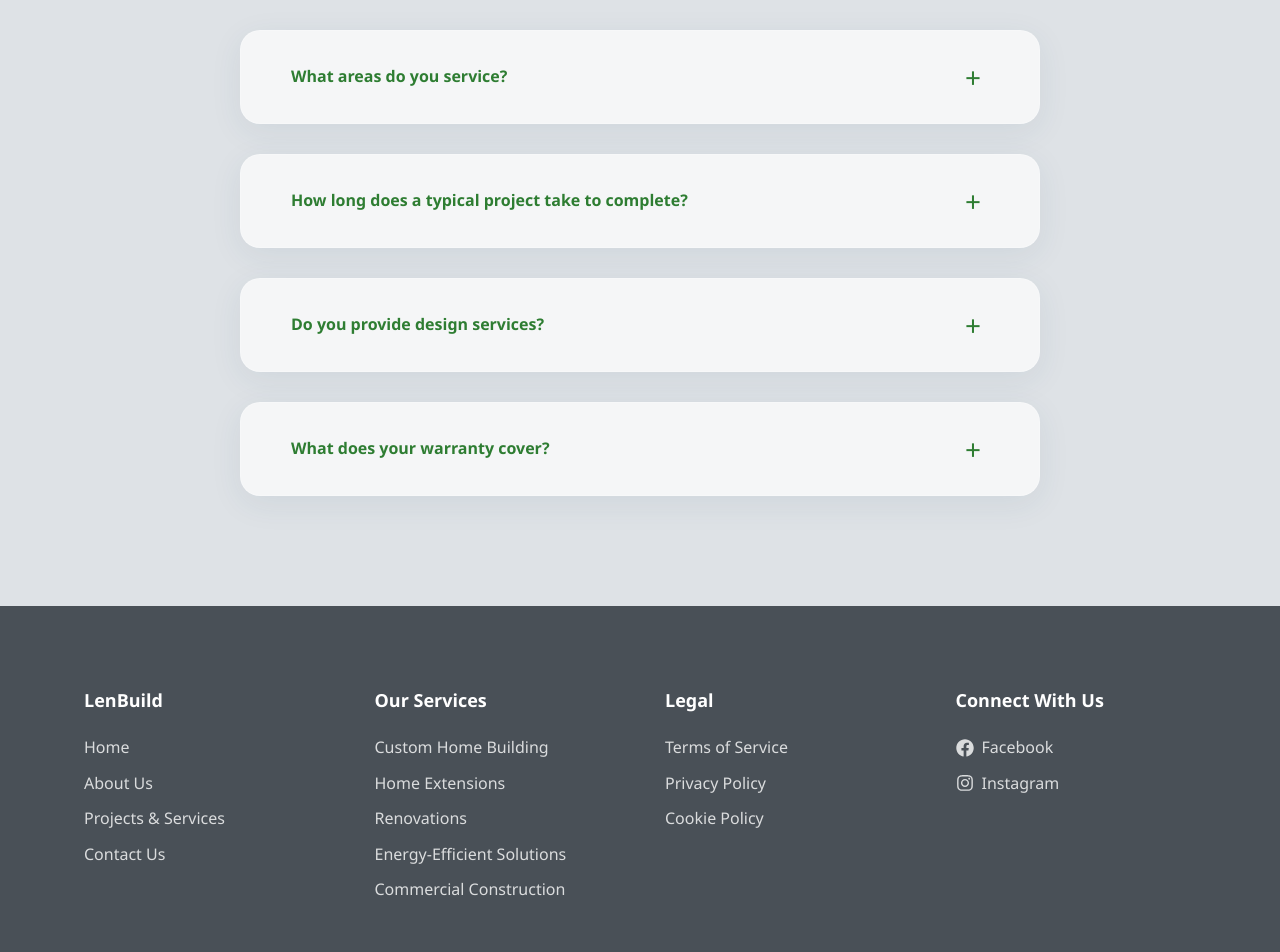
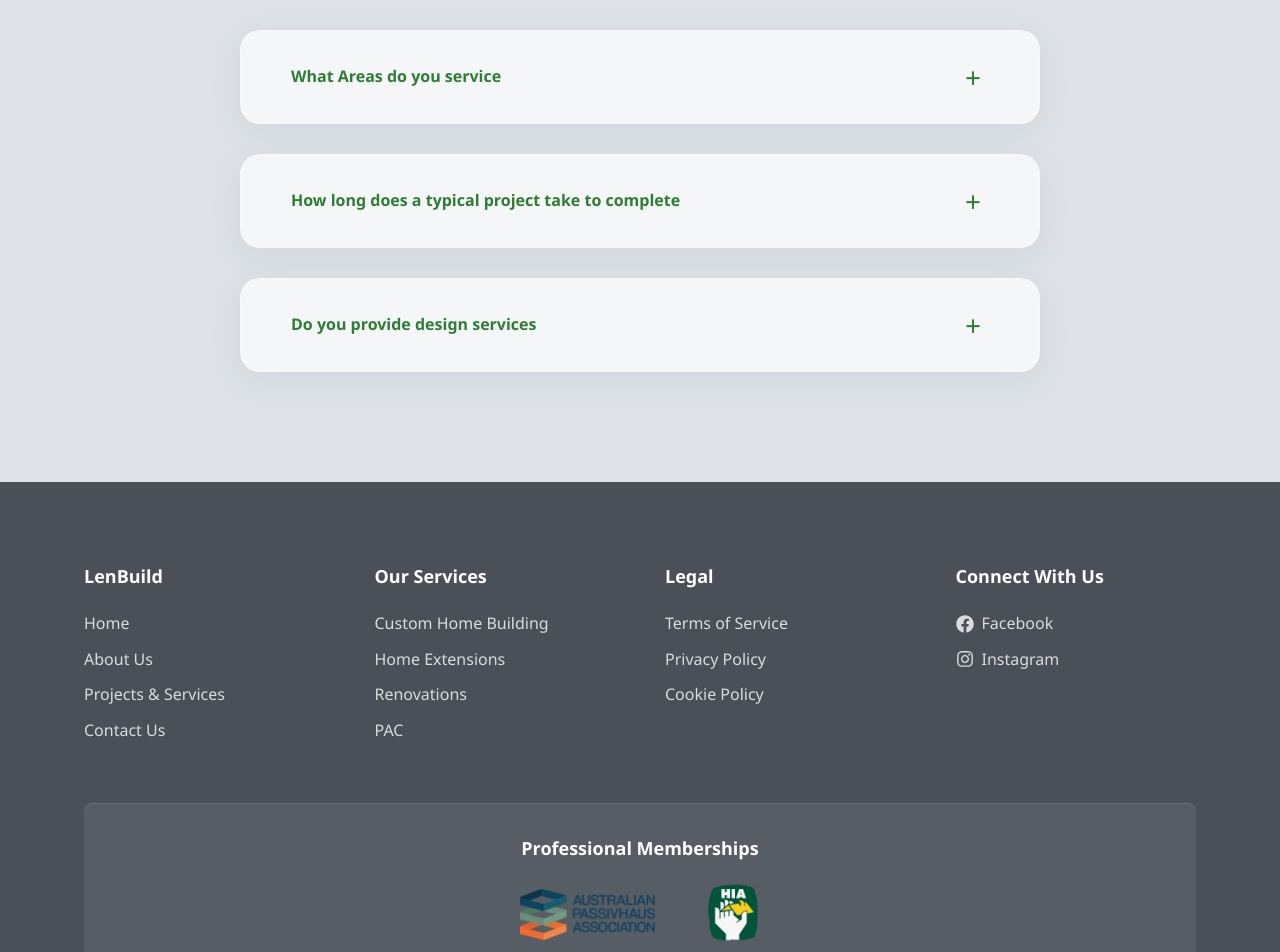
Before and after one commit to Lyfe4/LenBuild, a React (Create React App) app in the folder lenbuild/: page /contact in a window 1280 px wide. Shown: the part 1940-2892 px from the top of the page. Built offline with nearby package versions, Linux system fonts and the light colour scheme.

Commit message:
updated footer brightness, updated FAQ, and updated 'our services' and 'meet the team' messeges.

```diff
--- a/lenbuild/src/components/Footer/Footer.css
+++ b/lenbuild/src/components/Footer/Footer.css
@@ -57,6 +57,8 @@
   padding: var(--spacing-lg) 0;
   border-top: 1px solid rgba(255, 255, 255, 0.1);
   border-bottom: 1px solid rgba(255, 255, 255, 0.1);
+  background-color: rgba(255, 255, 255, 0.08);
+  border-radius: 8px;
 }
 
 .memberships-section h3 {
--- a/lenbuild/src/components/Footer/Footer.jsx
+++ b/lenbuild/src/components/Footer/Footer.jsx
@@ -28,8 +28,7 @@ const Footer = () => {
               <li><Link to="/projects-services#custom-homes" state={{ scrollToTop: false }}>Custom Home Building</Link></li>
               <li><Link to="/projects-services#extensions" state={{ scrollToTop: false }}>Home Extensions</Link></li>
               <li><Link to="/projects-services#renovations" state={{ scrollToTop: false }}>Renovations</Link></li>
-              <li><Link to="/projects-services#energy-efficient" state={{ scrollToTop: false }}>Energy-Efficient Solutions</Link></li>
-              <li><Link to="/projects-services#commercial" state={{ scrollToTop: false }}>Commercial Construction</Link></li>
+              <li><Link to="/projects-services#pac" state={{ scrollToTop: false }}>PAC</Link></li>
             </ul>
           </div>
 
--- a/lenbuild/src/pages/About/About.jsx
+++ b/lenbuild/src/pages/About/About.jsx
@@ -138,7 +138,7 @@ const About = () => {
       <section className="team-section section" id="team">
         <div className="container">
           <h2 className="section-title" data-aos="fade-up">Meet Our Team</h2>
-          <p className="section-intro" data-aos="fade-up" data-aos-delay="100">Our dedicated team brings together decades of experience and a shared commitment to excellence. We take pride in the relationships we build, both with our clients and within our team.</p>
+          <p className="section-intro" data-aos="fade-up" data-aos-delay="100">Our dedicated team is united by a strong commitment to excellence and a genuine passion for what we do. We take pride in the relationships we build both with our clients and within our team.</p>
 
           <div className="team-grid">
             {teamMembers.map((member, index) => (
--- a/lenbuild/src/pages/Contact/Contact.jsx
+++ b/lenbuild/src/pages/Contact/Contact.jsx
@@ -211,20 +211,16 @@ const Contact = () => {
   // FAQ data
   const faqs = [
     {
-      question: "What areas do you service?",
-      answer: "We primarily service the Sydney metropolitan area, including the Eastern Suburbs, Inner West, North Shore, and Northern Beaches. For projects outside these areas, please contact us to discuss further."
+      question: "What Areas do you service",
+      answer: "At LenBuild, we're deeply connected to the Guyra community and the stunning landscapes of Northern NSW. From the heart of the New England Tablelands to the surrounding towns and rural properties"
     },
     {
-      question: "How long does a typical project take to complete?",
-      answer: "Project timelines vary significantly based on the scope and complexity. A custom home typically takes 8-12 months from design to completion, while renovations may take 2-6 months. We provide detailed timelines during the consultation phase."
+      question: "How long does a typical project take to complete",
+      answer: "Every build is unique, and so is the timeline. The duration of your project depends on a range of factors—including the scope of work, weather conditions, material availability, and coordination with other trades. While we can't always predict every detail upfront, we're committed to keeping you informed and working efficiently from start to finish. We're always happy to discuss your specific project and provide a realistic timeframe based on your goals and site conditions."
     },
     {
-      question: "Do you provide design services?",
-      answer: "Yes, we offer comprehensive design services as part of our building process. Our team can work from existing plans or create custom designs tailored to your needs and preferences."
-    },
-    {
-      question: "What does your warranty cover?",
-      answer: "We provide a comprehensive 7-year structural warranty on all new builds and major renovations, as well as a 12-month warranty on all other work. This covers both materials and workmanship."
+      question: "Do you provide design services",
+      answer: "While LenBuild doesn't offer in-house architectural design, we're happy to work with you and a trusted draftsman to develop the plans you need. Whether you're starting from scratch or refining an idea, we'll guide you through the process to ensure your plans are practical, compliant, and tailored to your vision."
     }
   ];
 
```
